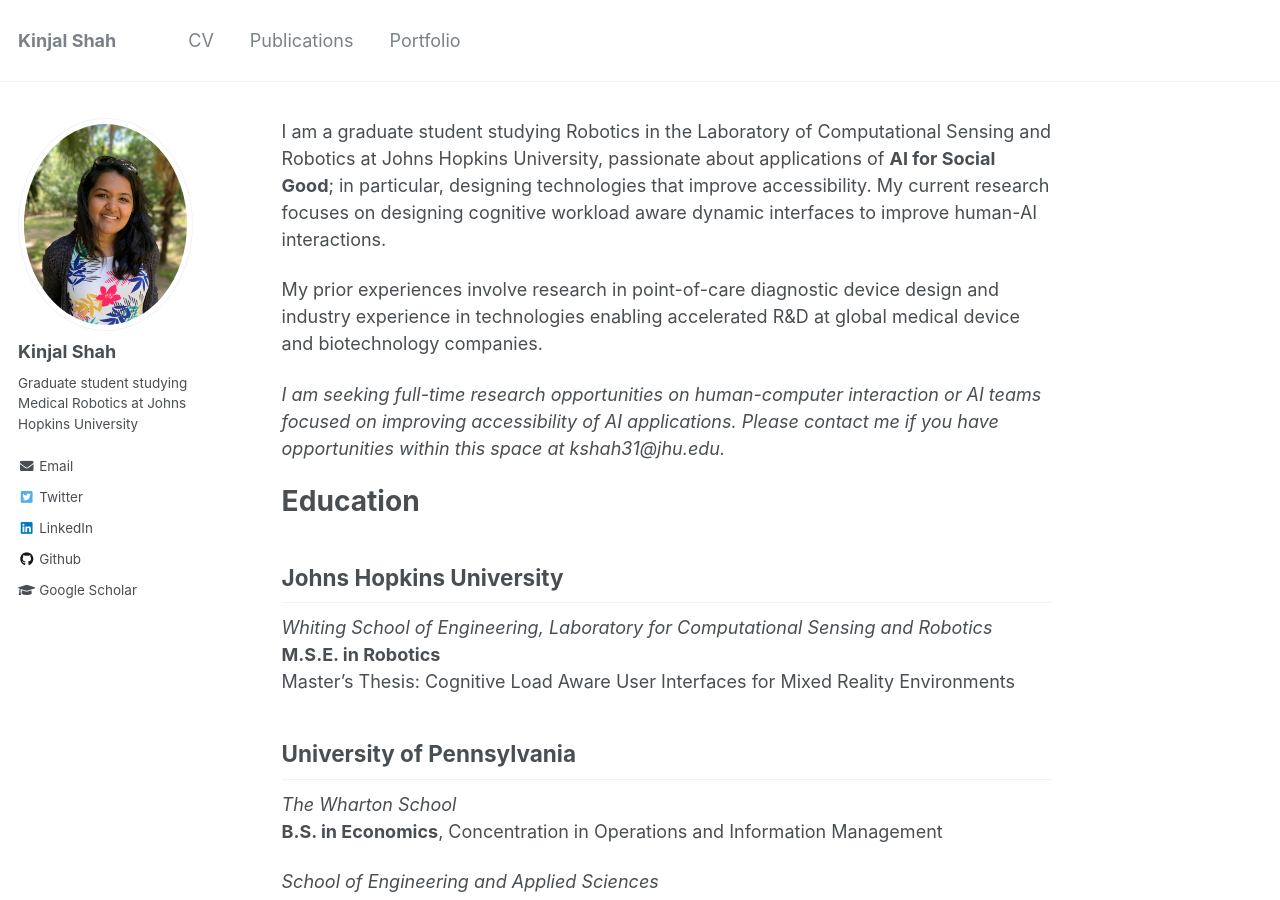
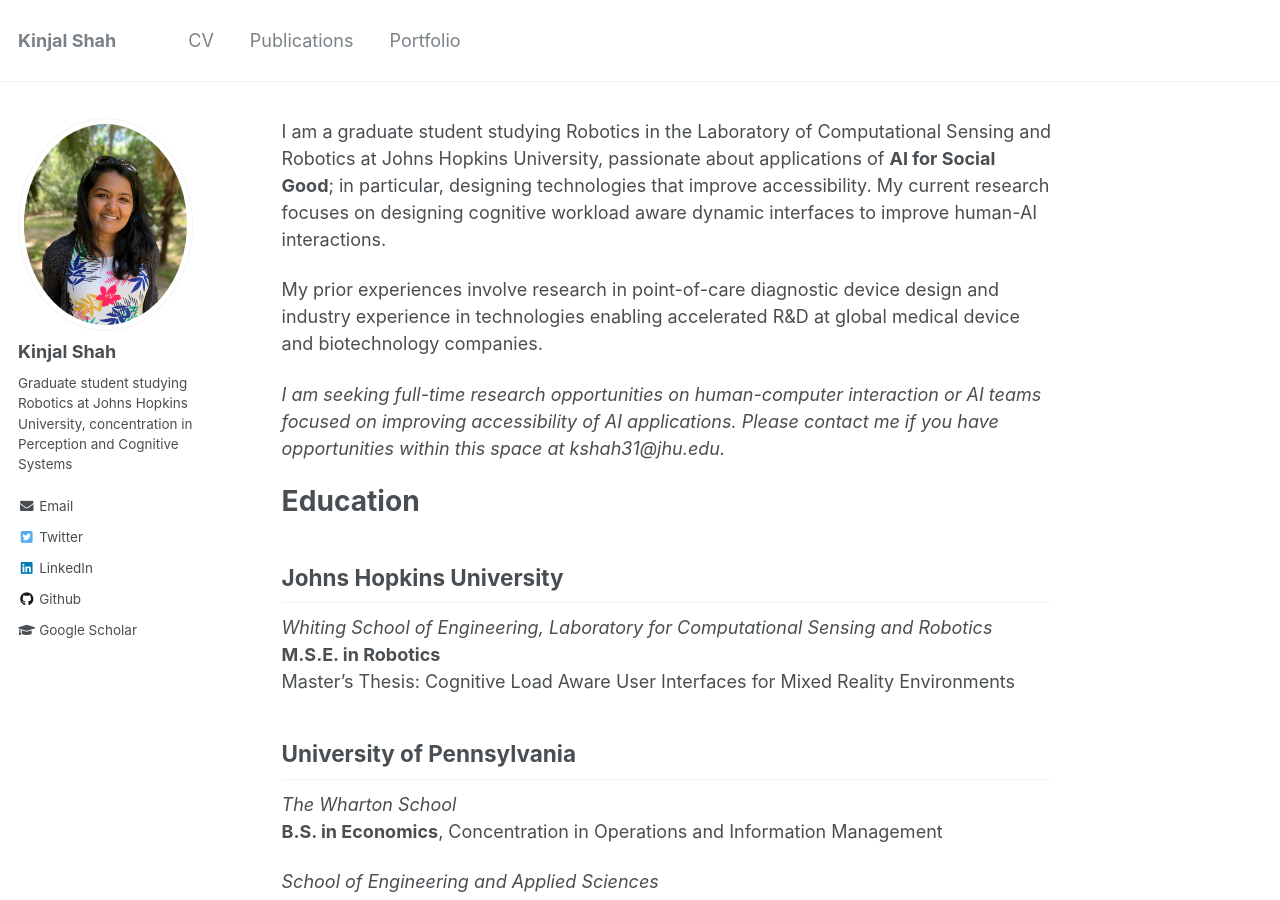
Before and after one commit to kinjmshah/kinjmshah.github.io, a Jekyll site: the page built from _pages/about.md, in a window 1280 px wide and 900 px high. Built offline with Jekyll 4.4.1, drawn with Linux system fonts in a browser that asks for light colours.

Commit message:
Update _config.yml

```diff
--- a/_config.yml
+++ b/_config.yml
@@ -82,7 +82,7 @@ analytics:
 author:
   name             : "Kinjal Shah"
   avatar           : "ProfilePicture.jpg"
-  bio              : "Graduate student studying Medical Robotics at Johns Hopkins University"
+  bio              : "Graduate student studying Robotics at Johns Hopkins University, concentration in Perception and Cognitive Systems"
   location         :
   employer         :
   pubmed           :
```
